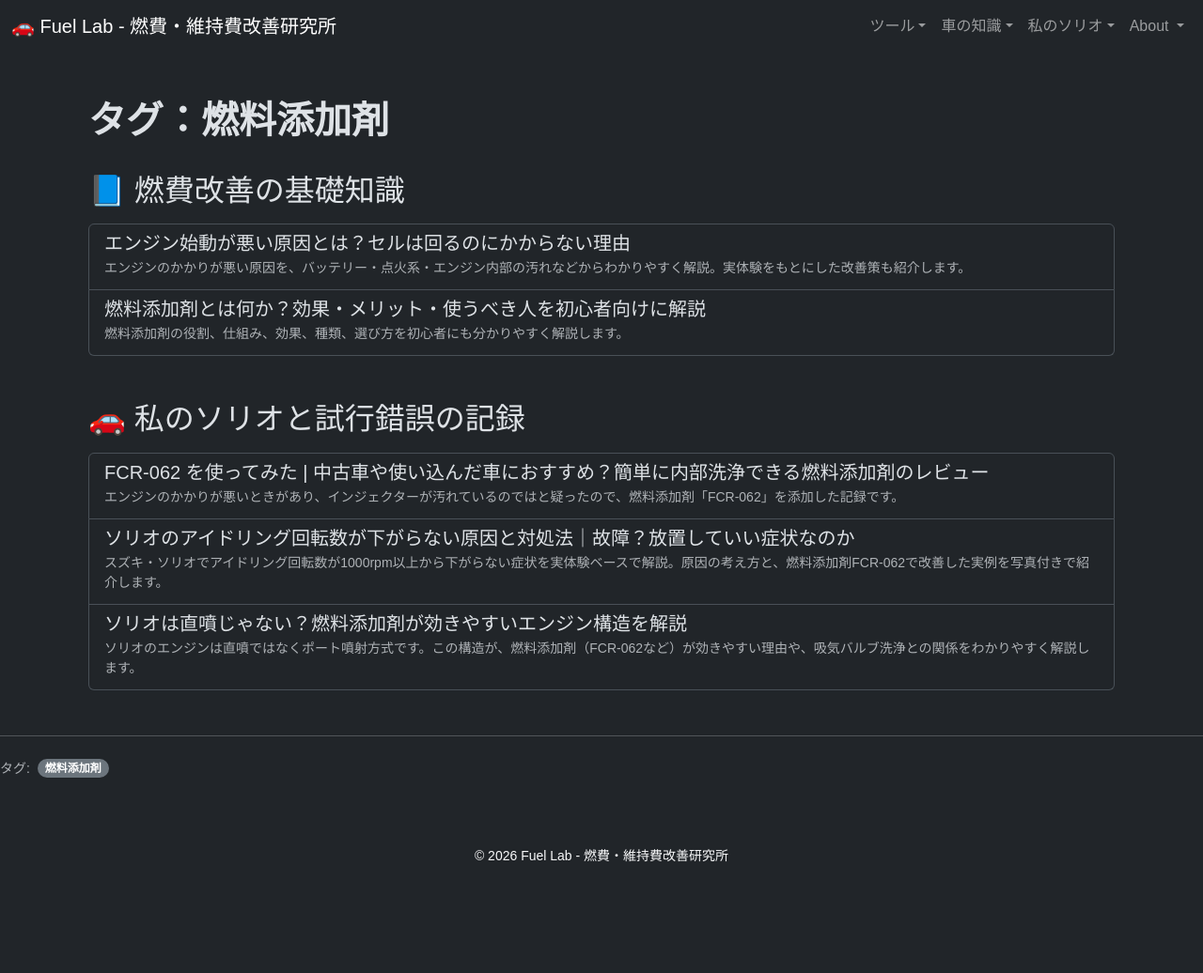
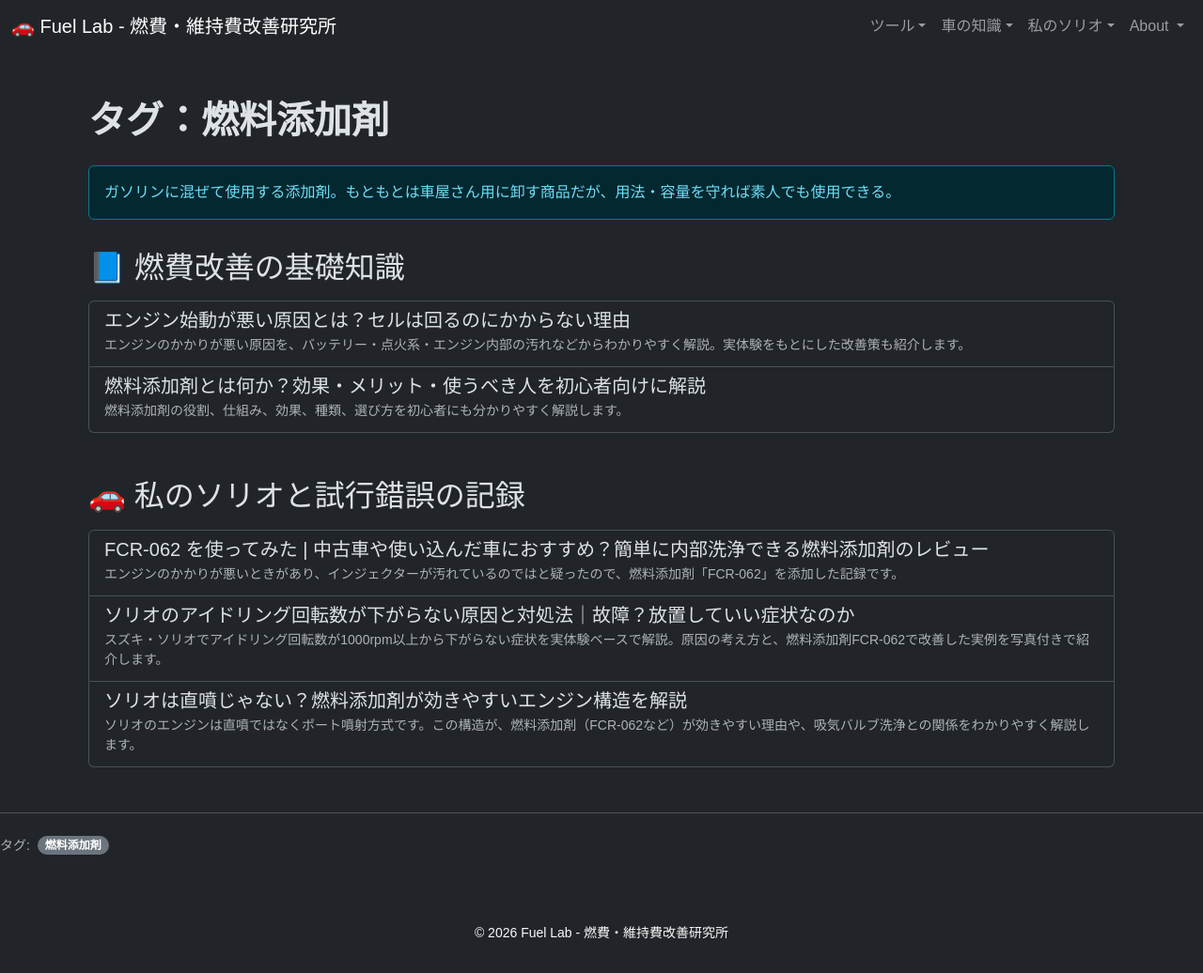
Before and after one commit to funyapar-org/fuel-lab, a Jekyll site: the page built from _tags/fuel-additive.md, in a window 1280 px wide. Shown: the whole page at 94% size. Built offline with Jekyll 4.4.1, drawn with Linux system fonts in a browser that asks for light colours; before the commit the page ends 954 px from its top, so only the background shows below that.

Commit message:
fuel-additive.md を更新

```diff
--- a/_tags/fuel-additive.md
+++ b/_tags/fuel-additive.md
@@ -2,4 +2,5 @@
 layout: tag
 tag: fuel-additive
 title: "fuel-additive"
+description: ガソリンに混ぜて使用する添加剤。もともとは車屋さん用に卸す商品だが、用法・容量を守れば素人でも使用できる。
 ---
```
